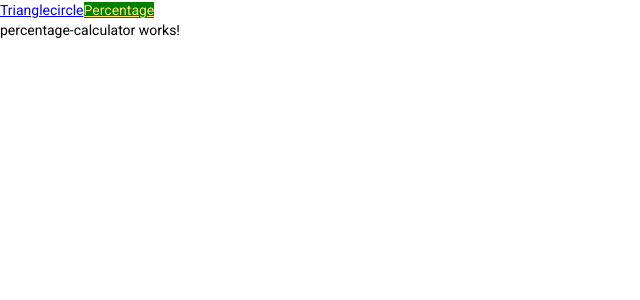
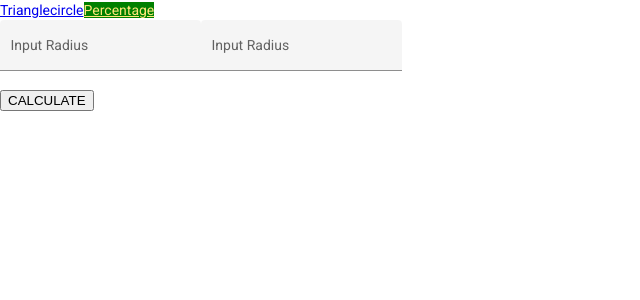
Before and after one commit to Kevinstamenkovski/calculators, an Angular app: page /percentage in a window 1280 px wide. Shown: the top 300 px of the page, without its empty margins (0-640 px from the left). Built offline with nearby package versions, Linux system fonts and the light colour scheme.

Commit message:
modified percentage calculator

```diff
--- a/src/app/math/circle-calculator/circle-calculator.component.html
+++ b/src/app/math/circle-calculator/circle-calculator.component.html
@@ -1,7 +1,7 @@
 <form class="example-form">
   <mat-form-field class="example-full-width" appearance="fill">
     <mat-label>Input Radius</mat-label>
-    <input type="number" matInput [formControl]="radiusFormControl" placeholder="Input Side 1">
+    <input type="number" matInput [formControl]="radiusFormControl" placeholder="Input Radius">
   </mat-form-field>
 </form>
 
--- a/src/app/math/circle-calculator/circle-calculator.component.scss
+++ b/src/app/math/circle-calculator/circle-calculator.component.scss
@@ -21,3 +21,8 @@
     margin: 230px 0 0 0;
   }
 }
+input[type=number]::-webkit-inner-spin-button,
+input[type=number]::-webkit-outer-spin-button {
+  -webkit-appearance: none;
+  margin: 0;
+}
--- a/src/app/math/percentage-calculator/percentage-calculator.component.html
+++ b/src/app/math/percentage-calculator/percentage-calculator.component.html
@@ -1 +1,20 @@
-<p>percentage-calculator works!</p>
+<div class="card">
+  <form class="example-form">
+    <mat-form-field class="example-full-width" appearance="fill">
+      <mat-label>Input Radius</mat-label>
+      <input type="number" matInput [formControl]="PercentFormControl" placeholder="Input Percentage">
+    </mat-form-field>
+
+    <mat-form-field class="example-full-width" appearance="fill">
+      <mat-label>Input Radius</mat-label>
+      <input type="number" matInput [formControl]="IntNumberFormControl" placeholder="Input Integer">
+    </mat-form-field>
+  </form>
+</div>
+<button (click)="calculate()">CALCULATE</button>
+
+
+
+<div style="{{addDisplay}}">
+  <h2>{{PercentFormControl.value}}% Of {{IntNumberFormControl.value}} Is {{result}}</h2>
+</div>
--- a/src/app/math/percentage-calculator/percentage-calculator.component.scss
+++ b/src/app/math/percentage-calculator/percentage-calculator.component.scss
@@ -0,0 +1,5 @@
+input[type=number]::-webkit-inner-spin-button,
+input[type=number]::-webkit-outer-spin-button {
+  -webkit-appearance: none;
+  margin: 0;
+}
--- a/src/app/math/percentage-calculator/percentage-calculator.component.ts
+++ b/src/app/math/percentage-calculator/percentage-calculator.component.ts
@@ -1,4 +1,5 @@
 import { Component, OnInit } from '@angular/core';
+import {FormControl} from "@angular/forms";
 
 @Component({
   selector: 'app-percentage-calculator',
@@ -6,8 +7,18 @@ import { Component, OnInit } from '@angular/core';
   styleUrls: ['./percentage-calculator.component.scss']
 })
 export class PercentageCalculatorComponent implements OnInit {
-
-  constructor() { }
+  PercentFormControl: FormControl;
+  IntNumberFormControl: FormControl;
+  public addDisplay: string = 'display: none;';
+  result: number = 0;
+  constructor() {
+    this.PercentFormControl = new FormControl('');
+    this.IntNumberFormControl = new FormControl('');
+  }
+  public calculate(): void{
+    this.result = parseFloat(this.IntNumberFormControl.value) / 100 * parseFloat(this.PercentFormControl.value);
+    this.addDisplay = 'display: block;'
+  }
 
   ngOnInit(): void {
   }
--- a/src/app/math/triangle-calculator/triangle-calculator.component.scss
+++ b/src/app/math/triangle-calculator/triangle-calculator.component.scss
@@ -24,3 +24,8 @@
     margin: 95px 0 0 102px;
   }
 }
+input[type=number]::-webkit-inner-spin-button,
+input[type=number]::-webkit-outer-spin-button {
+  -webkit-appearance: none;
+  margin: 0;
+}
```
